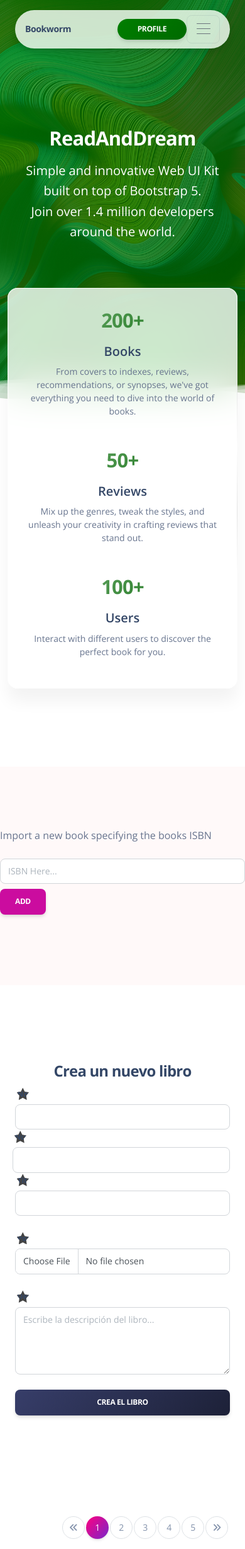
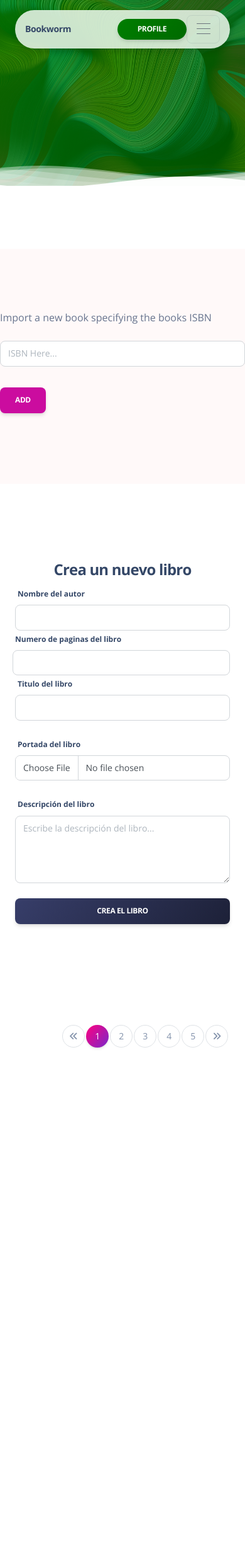
Before and after one commit to Armandls/books, a PHP site: template www/templates/catalogue.twig in a window 390 px wide. Shown: the whole page at 63% size. After the commit the page ends 1665 px from the top, so only its background shows below. Run offline with PHP 8.4, Linux system fonts and the light colour scheme; the template is opened without the code that fills it, so the values that code supplies are empty; some libraries are stand-ins or nearby versions.

Commit message:
canvi template i routing.php

```diff
--- a/www/config/routing.php
+++ b/www/config/routing.php
@@ -39,3 +39,6 @@
 
 // 10- Cuando me llegue una petición GET a la ruta /catalogue/{id}, se ejecutará el método showBookDetails de la clase BookDetailsController
 $app->get('/catalogue/{id}', BookDetailsController::class . ':showBookDetails')->setName('bookDetail')->add(SessionCheckerMiddleware::class);
+
+$app->put('/catalogue/{id}/reviews', BookDetailsController::class . ':showBookDetails')->setName('bookDetail')->add(SessionCheckerMiddleware::class);
+$app->put('/catalogue/{id}/rating', BookDetailsController::class . ':showBookDetails')->setName('bookDetail')->add(SessionCheckerMiddleware::class);
--- a/www/templates/baseLanding.twig
+++ b/www/templates/baseLanding.twig
@@ -19,7 +19,6 @@
     <!-- CSS Files -->
     <link id="pagestyle" href="/assets/css/soft-design-system-pro.css?v=1.1.1" rel="stylesheet" />
     <link id="pagestyle" href="/assets/css/stylesLanding.css" rel="stylesheet" />
-    <link id="pagestyle" href="/assets/css/ratingStars.css" rel="stylesheet" />
 </head>
 
 <body>
--- a/www/templates/bookDetails.twig
+++ b/www/templates/bookDetails.twig
@@ -64,7 +64,7 @@
     </div>
     <!-- Imagen de fondo -->
     <header class="header-2">
-        <div class="page-header min-vh-75 relative" style="background-image: url('/assets/img/curved-images/curved2.jpg')">
+        <div class="page-header min-vh-35 relative" style="background-image: url('/assets/img/curved-images/curved2.jpg')">
             <span class="mask bg-gradient-primary"></span>
             <div class="position-absolute w-100 z-index-1 bottom-0">
                 <svg class="waves" xmlns="http://www.w3.org/2000/svg" xmlns:xlink="http://www.w3.org/1999/xlink" viewBox="0 24 150 40" preserveAspectRatio="none" shape-rendering="auto">
@@ -156,6 +156,9 @@
             {% if reviews is not empty %}
                 <h3>Book reviews</h3>
             {% endif %}
+            {% for review in reviews %}
+                <p>review</p>
+            {% endfor %}
         </div>
     </section>
     <!-- END Section Content -->
--- a/www/templates/catalogue.twig
+++ b/www/templates/catalogue.twig
@@ -549,16 +549,8 @@
     </div>
     <!-- Imagen de fondo -->
     <header class="header-2">
-        <div class="page-header min-vh-75 relative" style="background-image: url('assets/img/curved-images/curved2.jpg')">
+        <div class="page-header min-vh-35 relative" style="background-image: url('/assets/img/curved-images/curved2.jpg')">
             <span class="mask bg-gradient-primary"></span>
-            <div class="container">
-                <div class="row">
-                    <div class="col-lg-7 text-center mx-auto">
-                        <h1 class="text-white pt-3 mt-n5">ReadAndDream</h1>
-                        <p class="lead text-white mt-3">Simple and innovative Web UI Kit built on top of Bootstrap 5. <br /> Join over 1.4 million developers around the world. </p>
-                    </div>
-                </div>
-            </div>
             <div class="position-absolute w-100 z-index-1 bottom-0">
                 <svg class="waves" xmlns="http://www.w3.org/2000/svg" xmlns:xlink="http://www.w3.org/1999/xlink" viewBox="0 24 150 40" preserveAspectRatio="none" shape-rendering="auto">
                     <defs>
@@ -577,42 +569,6 @@
         </div>
     </header>
     <!-- End Imagen de fondo -->
-
-    <!-- Seccion de estadisticas -->
-    <section class="pt-3 pb-4" id="count-stats">
-        <div class="container">
-            <div class="row">
-                <div class="col-lg-9 z-index-2 border-radius-xl mt-n10 mx-auto py-3 blur shadow-blur">
-                    <div class="row">
-                        <div class="col-md-4 position-relative">
-                            <div class="p-3 text-center">
-                                <h1 class="text-gradient text-primary"><span id="state1" countTo="200">200</span>+</h1>
-                                <h5 class="mt-3">Books</h5>
-                                <p class="text-sm">From covers to indexes, reviews, recommendations, or synopses, we've got everything you need to dive into the world of books.</p>
-                            </div>
-                            <hr class="vertical dark">
-                        </div>
-                        <div class="col-md-4 position-relative">
-                            <div class="p-3 text-center">
-                                <h1 class="text-gradient text-primary"> <span id="state2" countTo="50">50</span>+</h1>
-                                <h5 class="mt-3">Reviews</h5>
-                                <p class="text-sm">Mix up the genres, tweak the styles, and unleash your creativity in crafting reviews that stand out.</p>
-                            </div>
-                            <hr class="vertical dark">
-                        </div>
-                        <div class="col-md-4">
-                            <div class="p-3 text-center">
-                                <h1 class="text-gradient text-primary"> <span id="state3" countTo="100">100</span>+</h1>
-                                <h5 class="mt-3">Users</h5>
-                                <p class="text-sm">Interact with different users to discover the perfect book for you.</p>
-                            </div>
-                        </div>
-                    </div>
-                </div>
-            </div>
-        </div>
-    </section>
-    <!-- End Seccion de estadisticas -->
 
     <!-- Seccion de creacion de libro -->
     <!-- -------- START PRE-FOOTER 1 w/ SUBSCRIBE BUTTON AND IMAGE ------- -->
@@ -633,6 +589,7 @@
                                                 <input id="isbn" type="text" name="isbn" class="form-control mb-sm-0 mb-2" placeholder="ISBN Here...">
 
                                             </div>
+                                            <br>
                                             <div class="input-group">
                                                 <button type="submit" class="btn btn-primary">Add</button>
                                             </div>
```
